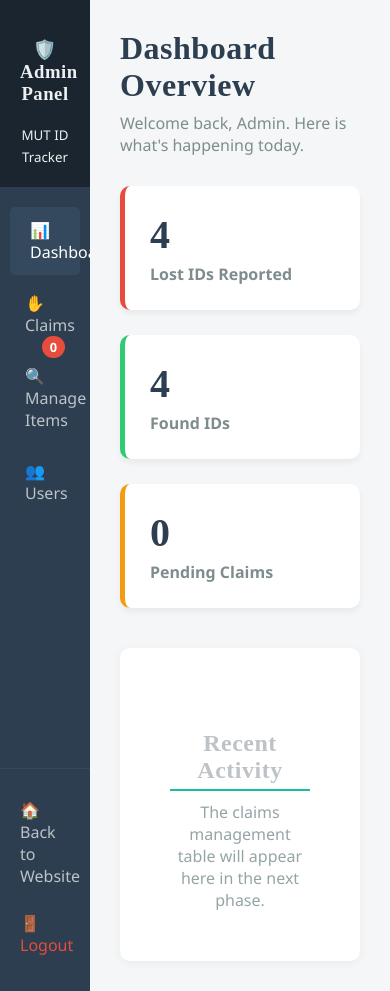
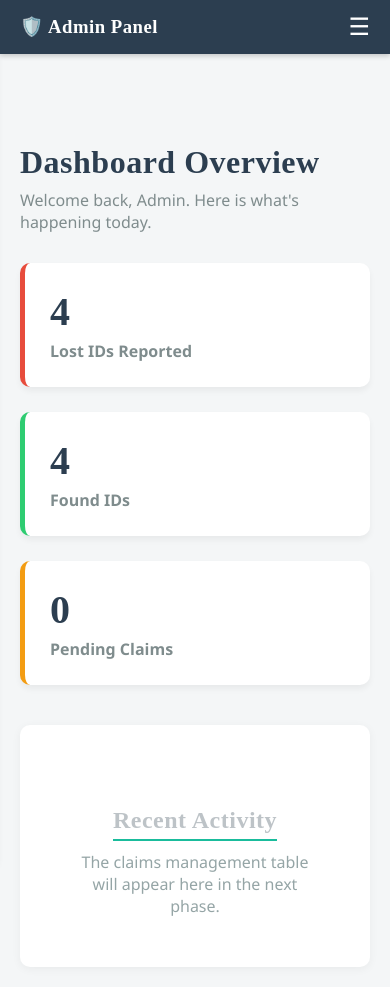
Before and after one commit to briannjoroge/lost_found_id_system, a Flask app: page /admin in a window 390 px wide. Run offline with Flask 3, Linux system fonts and the light colour scheme; a user stored in the database is signed in; data comes from the database, SQL or seed files in the repository.

Commit message:
Fix: Improve mobile sidebar layout
Summary of changes:
- CSS: Hidden the "Admin Panel" text inside the sidebar on mobile
  (avoiding duplication with the top navbar).
- CSS: Added top padding to the sidebar drawer to prevent
  content overlap.
- CSS: Adjusted spacing for menu links to start clearly below
   the header area.

```diff
--- /dev/null
+++ b/static/admin.js
@@ -0,0 +1,13 @@
+/* Shared Admin Sidebar Logic */
+function toggleSidebar() {
+  const sidebar = document.getElementById("adminSidebar");
+  const overlay = document.querySelector(".sidebar-overlay");
+
+  sidebar.classList.toggle("active");
+
+  if (sidebar.classList.contains("active")) {
+    overlay.style.display = "block";
+  } else {
+    overlay.style.display = "none";
+  }
+}
--- a/static/style.css
+++ b/static/style.css
@@ -894,6 +894,87 @@ p {
   }
 }
 
+/* --- ADMIN SLIDE-OUT MENU STYLES --- */
+.mobile-header {
+  display: none;
+  background: #2c3e50;
+  color: white;
+  padding: 15px 20px;
+  align-items: center;
+  justify-content: space-between;
+  position: sticky;
+  top: 0;
+  z-index: 2000;
+  box-shadow: 0 2px 5px rgba(0, 0, 0, 0.2);
+}
+
+.admin-toggle {
+  font-size: 24px;
+  cursor: pointer;
+  background: none;
+  border: none;
+  color: white;
+  padding: 0;
+  line-height: 1;
+}
+
+.sidebar-overlay {
+  display: none;
+  position: fixed;
+  top: 0;
+  left: 0;
+  width: 100%;
+  height: 100%;
+  background: rgba(0, 0, 0, 0.5);
+  z-index: 1000;
+  backdrop-filter: blur(2px);
+}
+
+@media (max-width: 768px) {
+  .mobile-header {
+    display: flex;
+  }
+
+  .sidebar {
+    position: fixed;
+    left: -260px;
+    top: 0;
+    height: 100vh;
+    width: 250px;
+    transition: left 0.3s ease-in-out;
+    z-index: 1001;
+    box-shadow: 2px 0 10px rgba(0, 0, 0, 0.3);
+    padding-top: 20px;
+  }
+
+  .sidebar.active {
+    left: 0;
+  }
+
+  .sidebar-header h3 {
+    display: none;
+  }
+
+  .sidebar-menu {
+    margin-top: 10px;
+  }
+
+  .content {
+    margin-left: 0;
+    width: 100%;
+    padding: 20px;
+  }
+
+  .admin-container {
+    padding-top: 70px;
+    display: block;
+  }
+
+  .stats-grid {
+    grid-template-columns: 1fr;
+  }
+}
+
 /* --- ADMIN CLAIMS & TABLES STYLES --- */
 .table-card {
   background: white;
--- a/templates/admin/dashboard.html
+++ b/templates/admin/dashboard.html
@@ -10,28 +10,13 @@
     />
   </head>
   <body class="admin-body">
+    <div class="mobile-header">
+      <h3 style="margin: 0">🛡️ Admin Panel</h3>
+      <button class="admin-toggle" onclick="toggleSidebar()">☰</button>
+    </div>
+
     <div class="admin-container">
-      <div class="sidebar">
-        <div class="sidebar-header">
-          <h3>🛡️ Admin Panel</h3>
-          <small>MUT ID Tracker</small>
-        </div>
-
-        <div class="sidebar-menu">
-          <a href="/admin" class="active">📊 Dashboard</a>
-          <a href="/admin/claims">
-            ✋ Claims
-            <span class="badge">{{ pending_claims }}</span>
-          </a>
-          <a href="#">🔍 Manage Items</a>
-          <a href="#">👥 Users</a>
-        </div>
-
-        <div class="sidebar-footer">
-          <a href="/">🏠 Back to Website</a>
-          <a href="/logout" class="logout-link">🚪 Logout</a>
-        </div>
-      </div>
+      {% set active_page = 'dashboard' %} {% include 'admin/sidebar.html' %}
 
       <div class="content">
         <h1 class="dashboard-title">Dashboard Overview</h1>
@@ -68,5 +53,9 @@
         </div>
       </div>
     </div>
+
+    <div class="sidebar-overlay" onclick="toggleSidebar()"></div>
+
+    <script src="{{ url_for('static', filename='admin.js') }}"></script>
   </body>
 </html>
--- /dev/null
+++ b/templates/admin/sidebar.html
@@ -0,0 +1,34 @@
+<div class="sidebar" id="adminSidebar">
+  <div class="sidebar-header" style="position: relative">
+    <h3>🛡️ Admin Panel</h3>
+  </div>
+
+  <div class="sidebar-menu">
+    <a
+      href="/admin"
+      class="{{ 'active' if active_page == 'dashboard' else '' }}"
+    >
+      📊 Dashboard
+    </a>
+
+    <a
+      href="/admin/claims"
+      class="{{ 'active' if active_page == 'claims' else '' }}"
+    >
+      ✋ Claims
+      <span class="badge">{{ pending_claims if pending_claims else 0 }}</span>
+    </a>
+
+    <a href="#" class="{{ 'active' if active_page == 'items' else '' }}">
+      🔍 Manage Items
+    </a>
+    <a href="#" class="{{ 'active' if active_page == 'users' else '' }}">
+      👥 Users
+    </a>
+  </div>
+
+  <div class="sidebar-footer">
+    <a href="/">🏠 Back to Website</a>
+    <a href="/logout" class="logout-link">🚪 Logout</a>
+  </div>
+</div>
```
Also changed, not shown: templates/admin/claims.html (+29 -24 lines).
